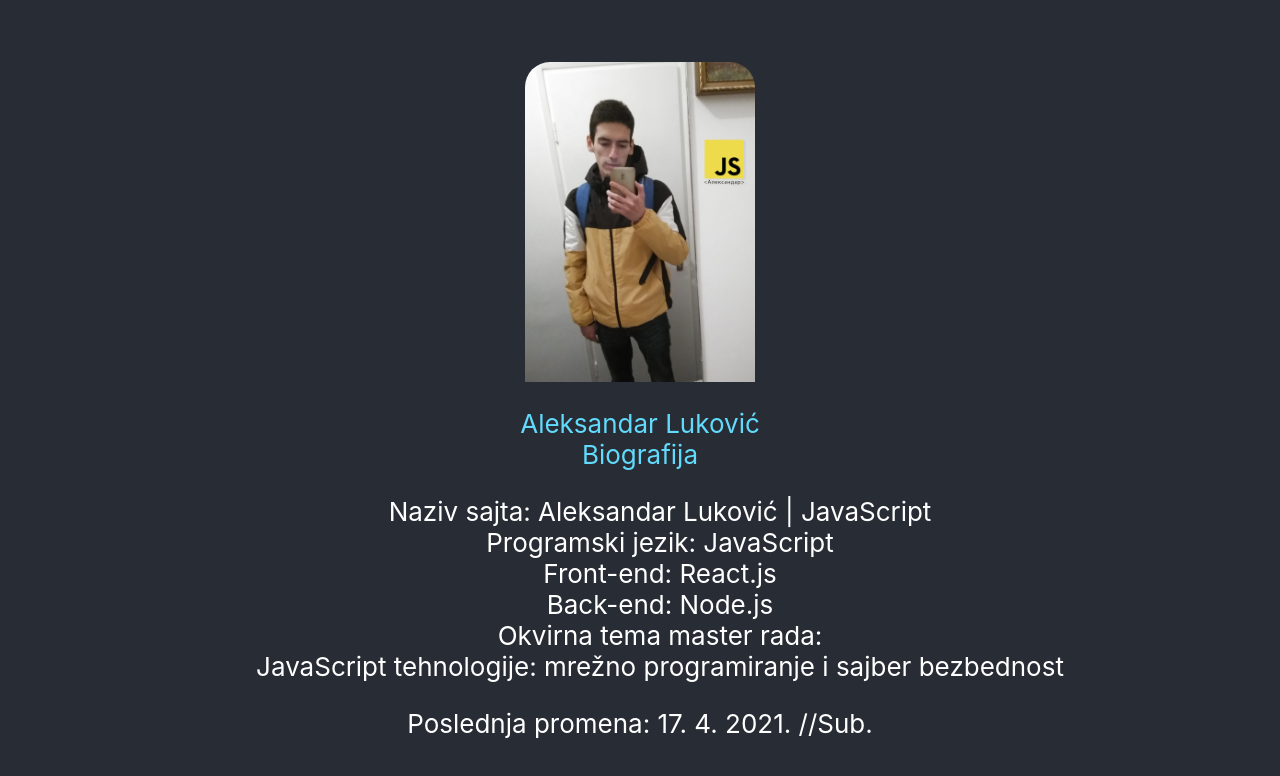
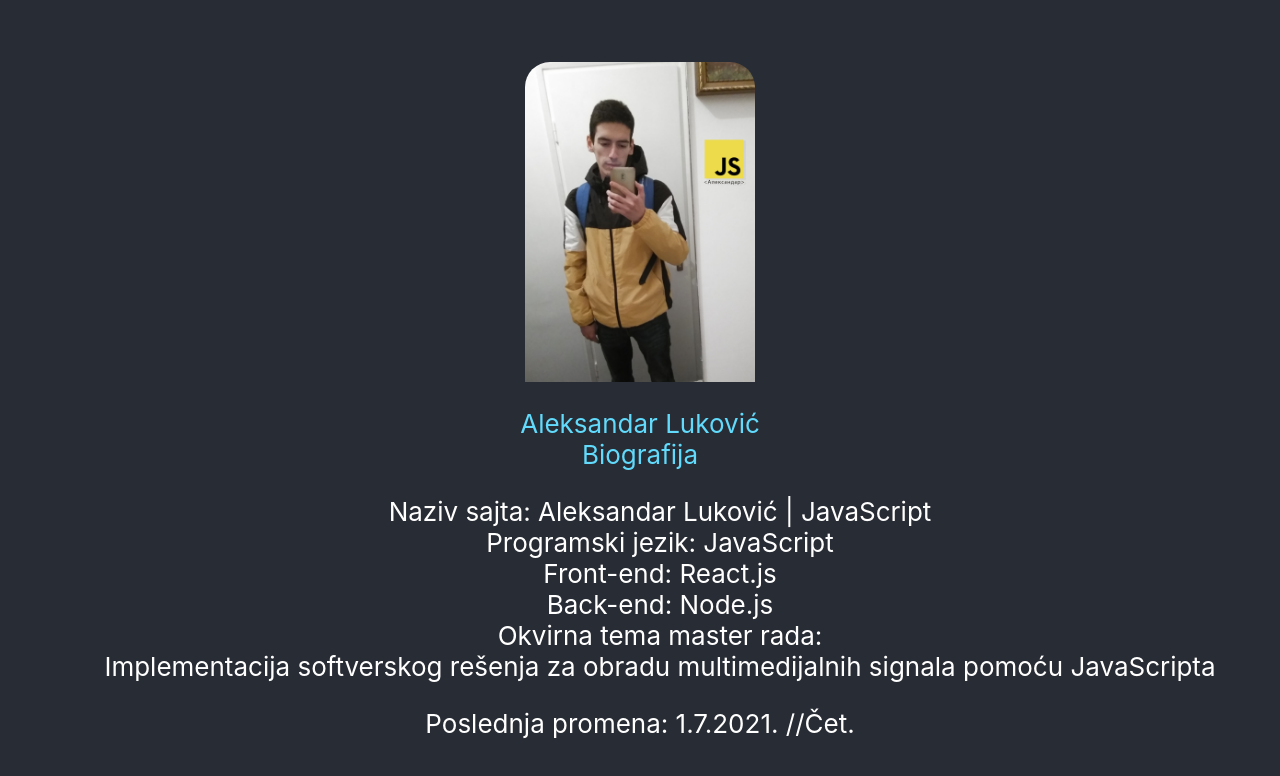
Before and after one commit to alukovic/aleksandar.js, a React (Create React App) app: page / in a window 1280 px wide. Shown: the top 776 px of the page. Built offline with nearby package versions, Linux system fonts and the light colour scheme.

Commit message:
v1 | 1.7.2021.

```diff
--- a/src/App.js
+++ b/src/App.js
@@ -37,9 +37,9 @@ function App() {
         <li>Front-end: React.js</li>
         <li>Back-end: Node.js</li>
         <li>Okvirna tema master rada: </li>
-        <li>JavaScript tehnologije: mrežno programiranje i sajber bezbednost</li>
+        <li>Implementacija softverskog rešenja za obradu multimedijalnih signala pomoću JavaScripta</li>
     </ul>
-        Poslednja promena: 17. 4. 2021. //Sub.
+        Poslednja promena: 1.7.2021. //Čet.
       </header>
     </div>
   );
```
